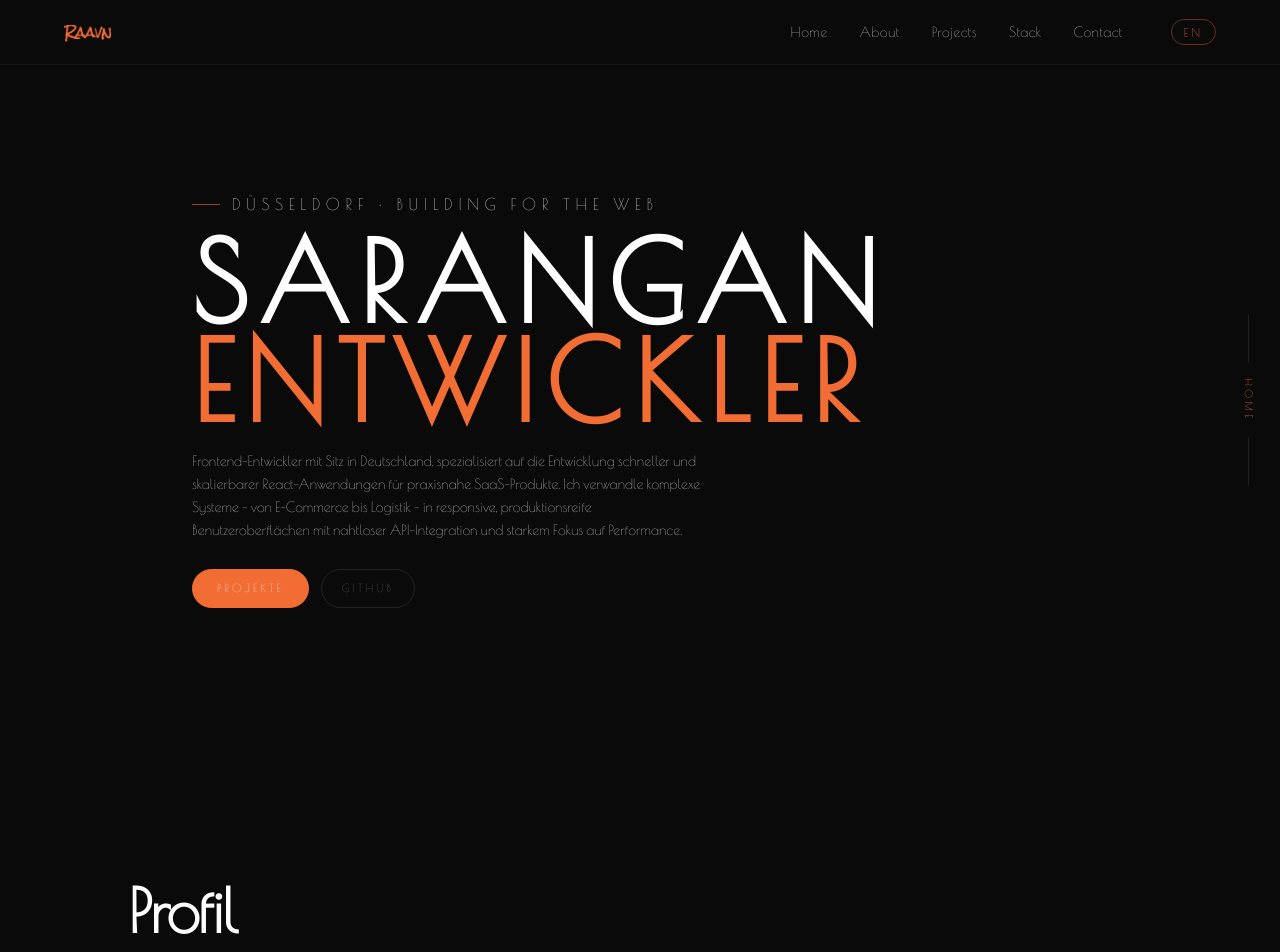
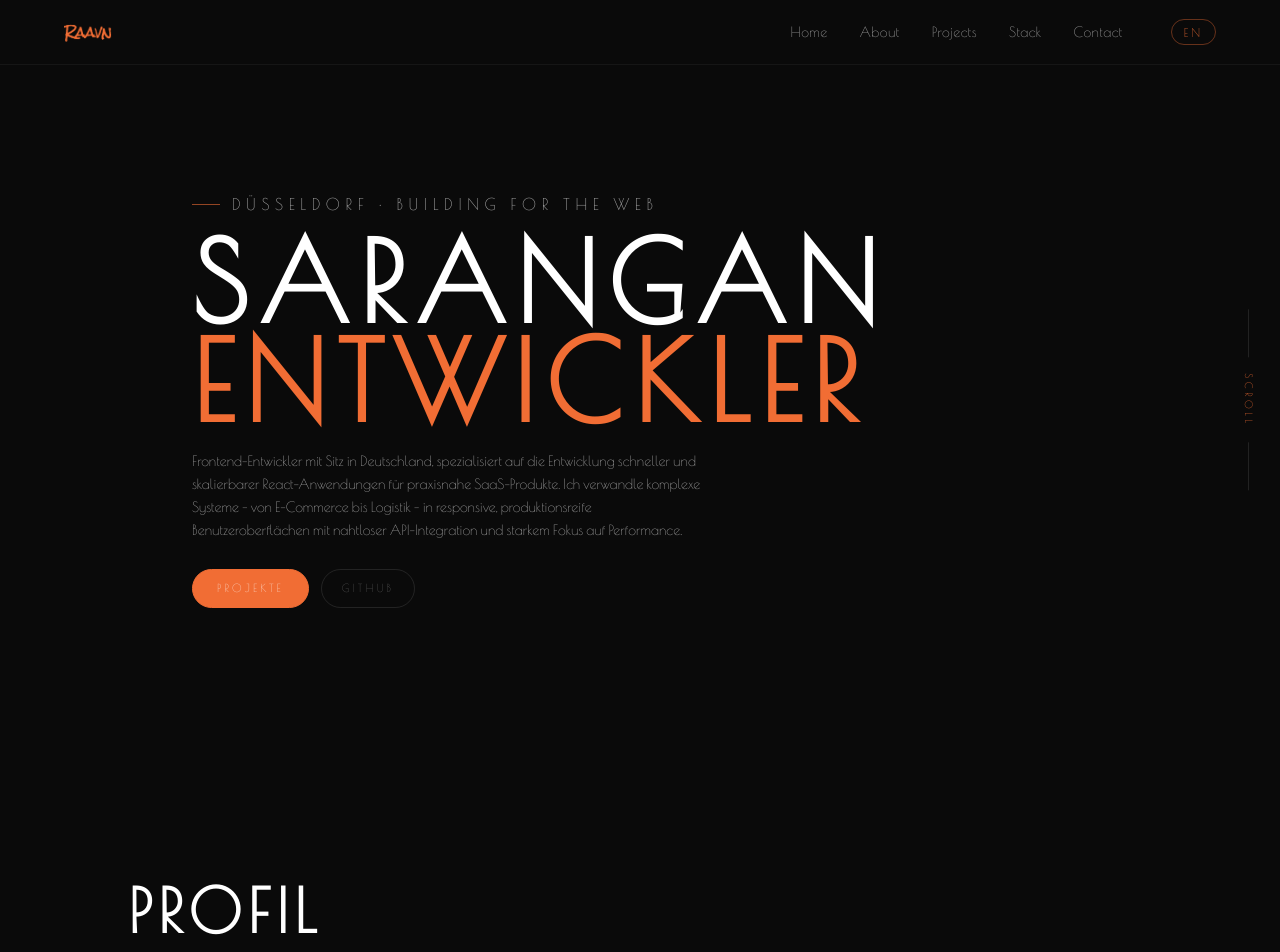
Before and after one commit to sarangan16/sarangan, a React (Create React App) app: page / in a window 1280 px wide. Shown: the top 952 px of the page. Built offline with nearby package versions, Linux system fonts and the light colour scheme.

Commit message:
heading font has been changed to match hero font

```diff
--- a/src/components/About.jsx
+++ b/src/components/About.jsx
@@ -29,7 +29,7 @@ const About = () => {
       <div className="max-w-5xl mx-auto">
         {/* About heading */}
         <div className="mb-10">
-          <h2 className="font-['Poiret_One'] text-4xl md:text-6xl font-semibold tracking-tight">
+          <h2 className="font-['Poiret_One'] text-4xl md:text-6xl font-bold uppercase tracking-widest">
             {t("about.title")}
           </h2>
         </div>
--- a/src/components/Contact.jsx
+++ b/src/components/Contact.jsx
@@ -59,7 +59,7 @@ const Contact = () => {
     <section className="min-h-screen py-20 md:py-20 px-6 md:px-16">
       {/* HEADER */}
       <div className="max-w-5xl mx-auto mb-8">
-        <h2 className="font-['Poiret_One'] text-4xl md:text-6xl font-semibold tracking-tight">
+        <h2 className="font-['Poiret_One'] text-4xl md:text-6xl font-bold uppercase tracking-widest">
           {t("contact.title")}
         </h2>
         <p className="mt-2 text-white/50">{t("contact.subtitle")}</p>
--- a/src/components/animations/SectionIndicator.jsx
+++ b/src/components/animations/SectionIndicator.jsx
@@ -4,7 +4,7 @@ import { motion, AnimatePresence } from "framer-motion";
 // it changes the right side nav section indication. so far only visible to big screens.
 
 const sections = [
-  { id: "hero", label: "Home" },
+  { id: "hero", label: "Scroll" },
   { id: "about", label: "About" },
   { id: "projects", label: "Projects" },
   { id: "stack", label: "Stack" },
```
